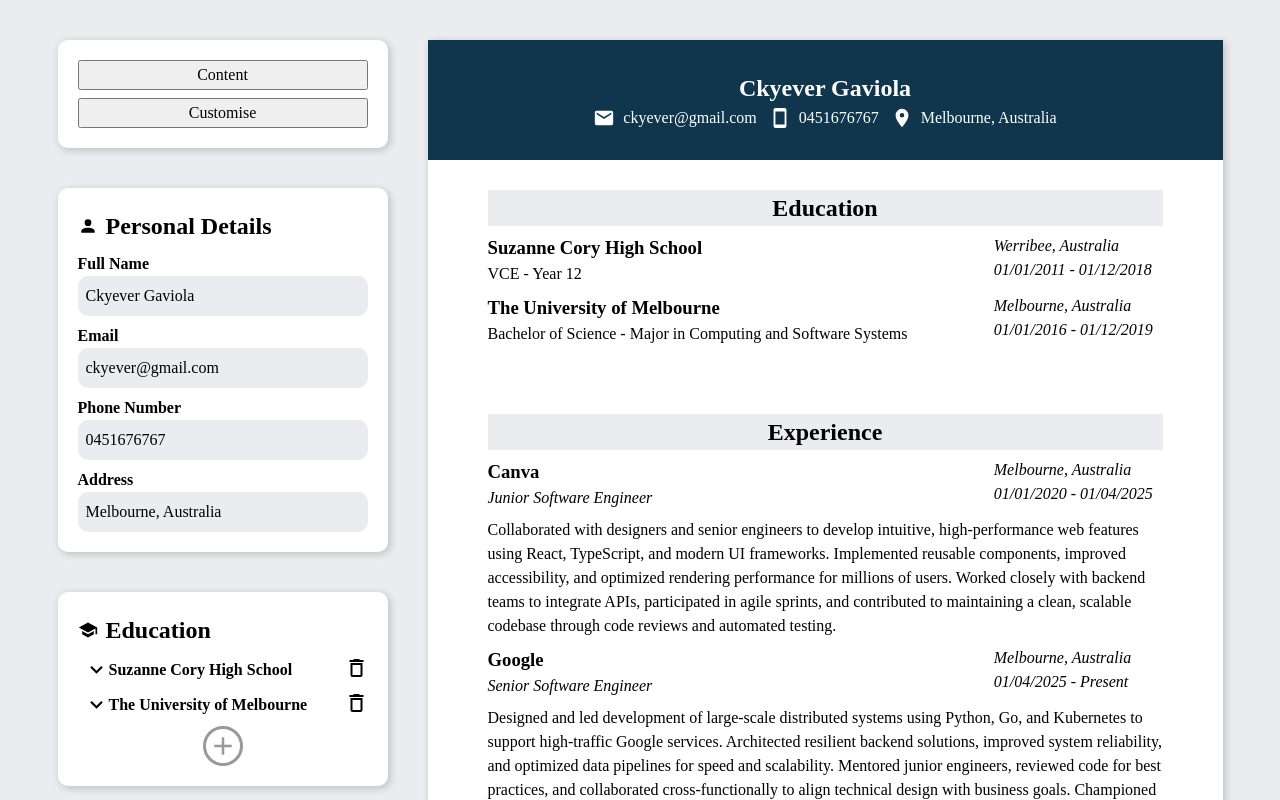
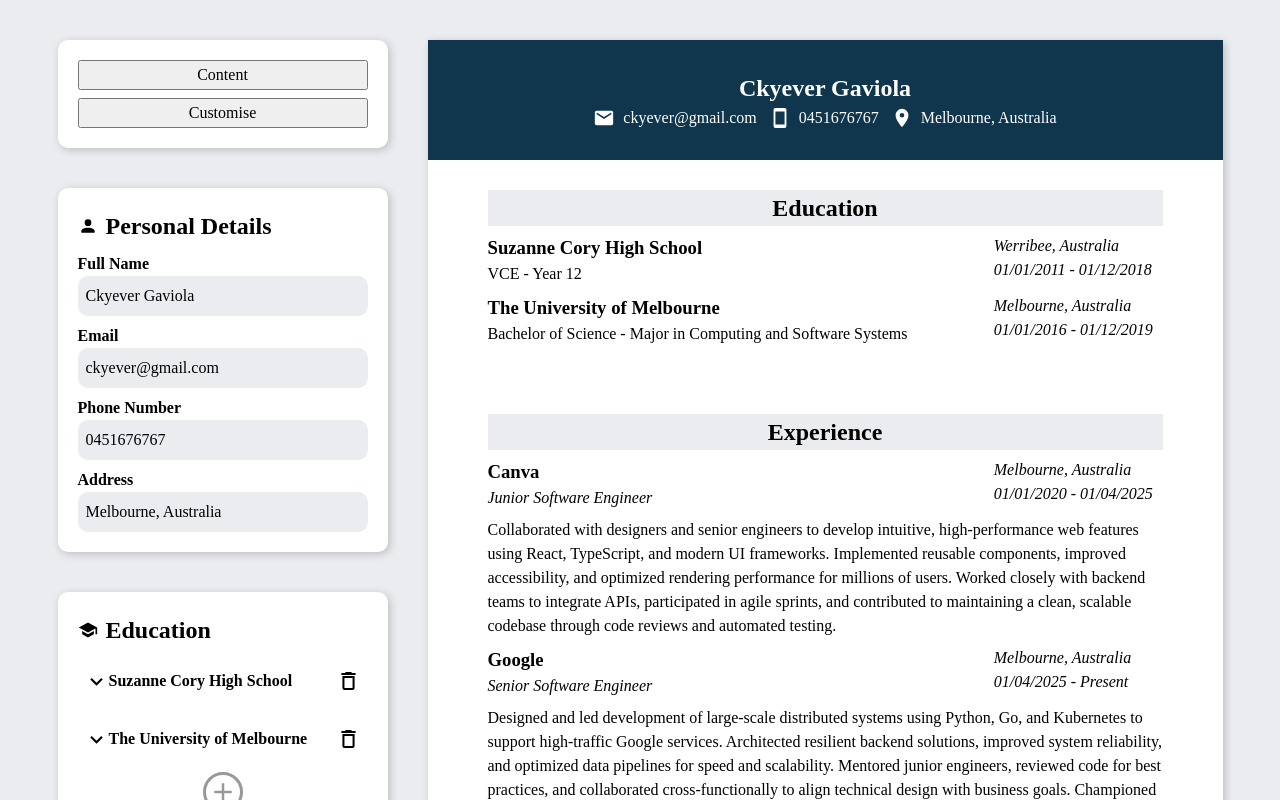
Before and after one commit to ckyever/cv-application, a React (Vite) app: page / in a window 1280 px wide. Shown: the top 800 px of the page. Built offline with nearby package versions, Linux system fonts and the light colour scheme.

Commit message:
Improve styling of edit dropdowns

```diff
--- a/src/App.css
+++ b/src/App.css
@@ -5,6 +5,7 @@
   --alt-text-color: #ffffff;
   --accent-color: #0f364d;
   --rounded-corners: 10px;
+  --hover-color: #f5f5f5;
 }
 
 * {
--- a/src/components/EditSelector.jsx
+++ b/src/components/EditSelector.jsx
@@ -51,7 +51,7 @@ function EditSelector({
           }}
         ></button>
       </div>
-      <form className={"edit-form" + (isExpanded ? "show" : "")}>
+      <form className={isExpanded ? "edit-form show" : "edit-form"}>
         {Object.keys(element).map((key) => {
           if (key !== "reference" && key !== "id") {
             const id = `${element.id}-${key}`;
--- a/src/styles/Card.css
+++ b/src/styles/Card.css
@@ -28,7 +28,7 @@
 }
 
 .card .add-button:hover {
-  background-color: var(--main-background-color);
+  background-color: var(--hover-color);
   cursor: pointer;
 }
 
--- a/src/styles/EditSelector.css
+++ b/src/styles/EditSelector.css
@@ -1,17 +1,25 @@
-.edit-selector {
-  border-radius: var(--rounded-corners);
-}
-
 .selector-buttons {
   display: flex;
   justify-content: space-between;
+  align-items: center;
   width: 100%;
+  border-radius: var(--rounded-corners);
   font-weight: 600;
 }
 
+.selector-buttons:hover {
+  background-color: var(--hover-color);
+  cursor: pointer;
+}
+
 .selector-buttons button {
+  height: 50px;
   background-color: transparent;
   border: none;
+}
+
+.selector-buttons button:hover {
+  cursor: pointer;
 }
 
 .selector-buttons .edit-element {
@@ -33,6 +41,7 @@
   height: 24px;
   background: url("../assets/delete-outline.svg") no-repeat center/cover;
   cursor: pointer;
+  margin-right: 8px;
 }
 
 .selector-buttons .delete-element:hover {
@@ -41,6 +50,8 @@
 
 .edit-form {
   display: none;
+  background-color: var(--card-background-color);
+  margin-left: 8px;
 }
 
 .edit-form.show {
```
